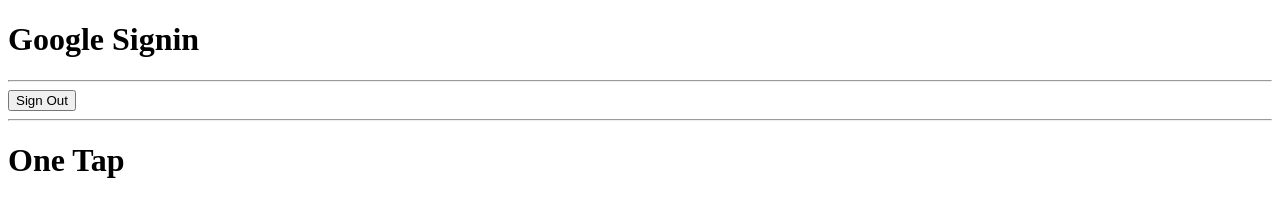
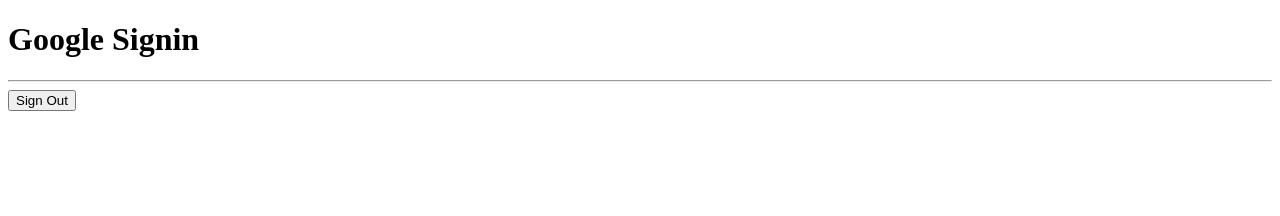
Before and after one commit to SebaTordecilla/restserver-basic, a website: page public/index.html in a window 1280 px wide. Drawn offline with Linux system fonts and the light colour scheme.

Commit message:
google signin

```diff
--- a/public/index.html
+++ b/public/index.html
@@ -32,8 +32,6 @@
       <button id="g_id_signout">Sign Out</button>
 
 
-      <hr>
-      <h1>One Tap</h1>
 
 
 
```
